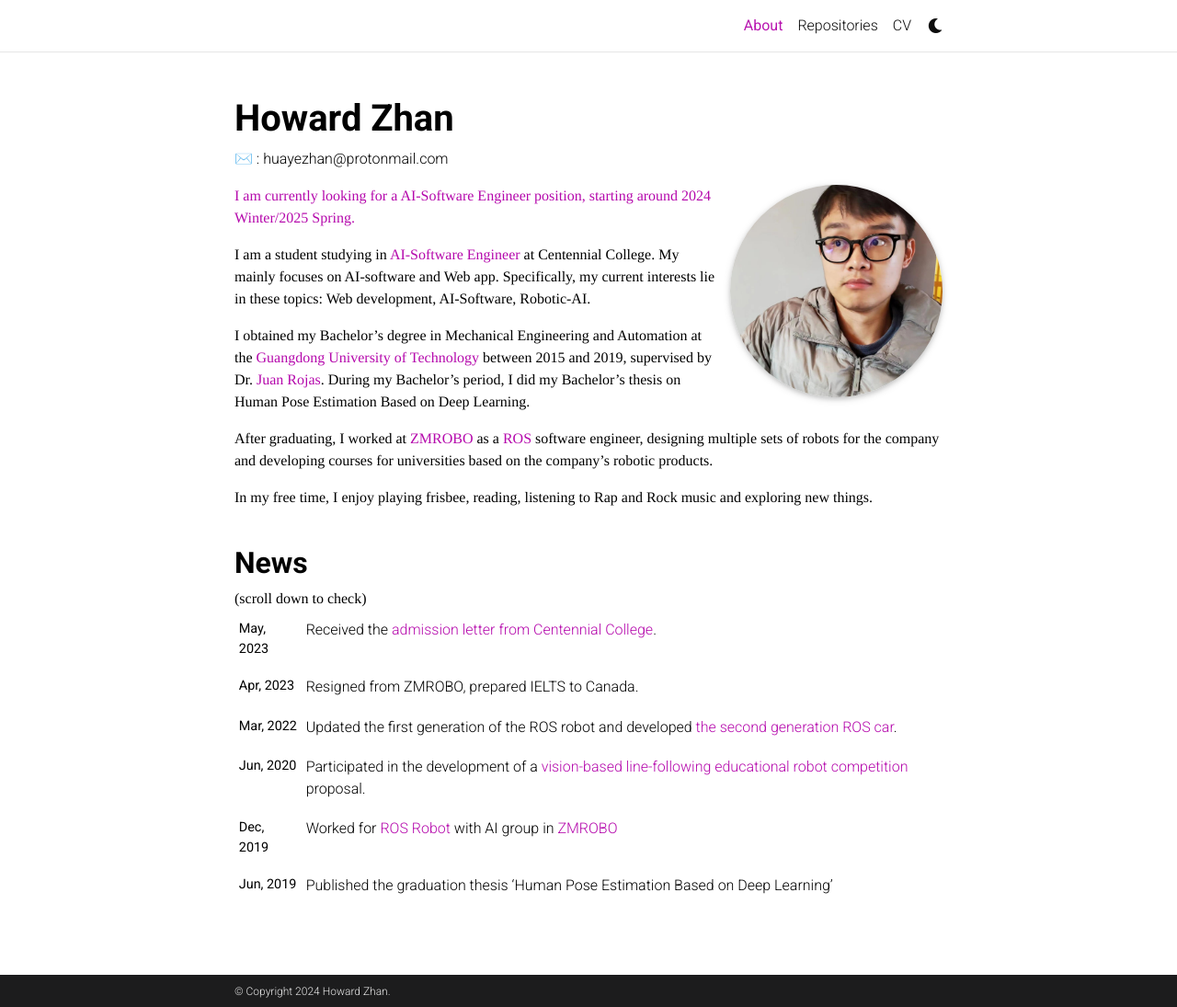
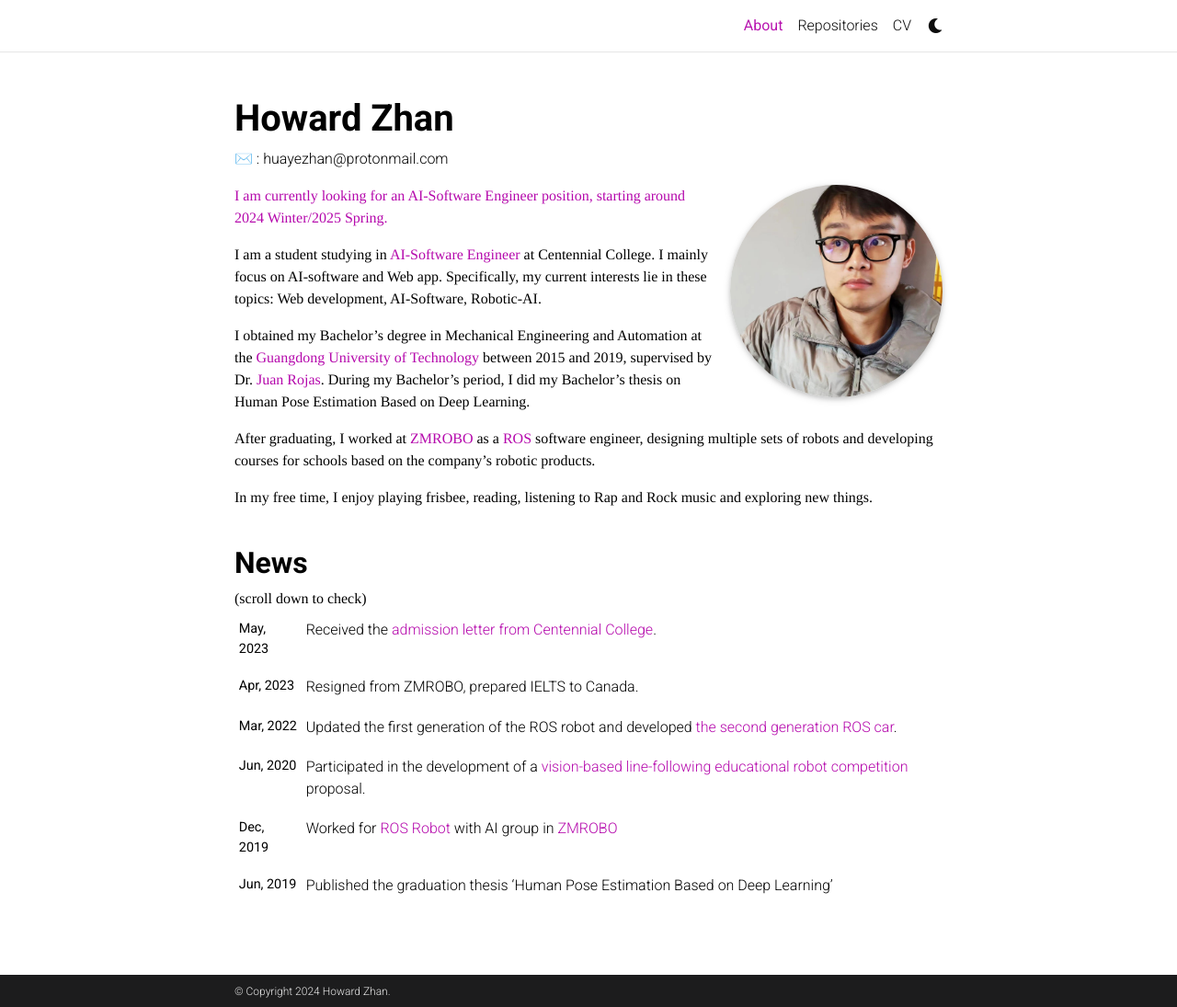
Before and after one commit to huayezhan/resume, a Jekyll site: the page built from _pages/about.md, in a window 1280 px wide and 1095 px high. Shown: the whole window at 92% size. Built offline with Jekyll 4.4.1, drawn with Linux system fonts in a browser that asks for light colours; emoji names are drawn with the system emoji font; comment, search, counter and statistics services are not loaded; a style sheet for code colours, icons or effects is not loaded.

Commit message:
about-minor-changed

```diff
--- a/_pages/about.md
+++ b/_pages/about.md
@@ -16,12 +16,12 @@ news: true  # includes a list of news items
 selected_papers: false # includes a list of papers marked as "selected={true}"
 social: false  # includes social icons at the bottom of the page
 ---
-[I am currently looking for a AI-Software Engineer position, starting around 2024 Winter/2025 Spring.]()
+[I am currently looking for an AI-Software Engineer position, starting around 2024 Winter/2025 Spring.]()
 
-I am a student studying in [AI-Software Engineer](https://www.centennialcollege.ca/programs-courses/full-time/artificial-intelligence-fast-track) at Centennial College. My  mainly focuses on AI-software and Web app. Specifically, my current interests lie in these topics: Web development, AI-Software, Robotic-AI.
+I am a student studying in [AI-Software Engineer](https://www.centennialcollege.ca/programs-courses/full-time/artificial-intelligence-fast-track) at Centennial College. I  mainly focus on AI-software and Web app. Specifically, my current interests lie in these topics: Web development, AI-Software, Robotic-AI.
 
 I obtained my Bachelor's degree in Mechanical Engineering and Automation at the [Guangdong University of Technology](https://english.gdut.edu.cn/) between 2015 and 2019, supervised by Dr. [Juan Rojas](http://www.juanrojas.net/). During my Bachelor's period, I did my Bachelor's thesis on Human Pose Estimation Based on Deep Learning.
 
-After graduating, I worked at [ZMROBO](https://www.zmrobo.com/) as a [ROS](https://www.ros.org/) software engineer, designing multiple sets of robots for the company and developing courses for universities based on the company's robotic products.
+After graduating, I worked at [ZMROBO](https://www.zmrobo.com/) as a [ROS](https://www.ros.org/) software engineer, designing multiple sets of robots and developing courses for schools based on the company's robotic products.
 
 In my free time, I enjoy playing frisbee, reading, listening to Rap and Rock music and exploring new things.
```
